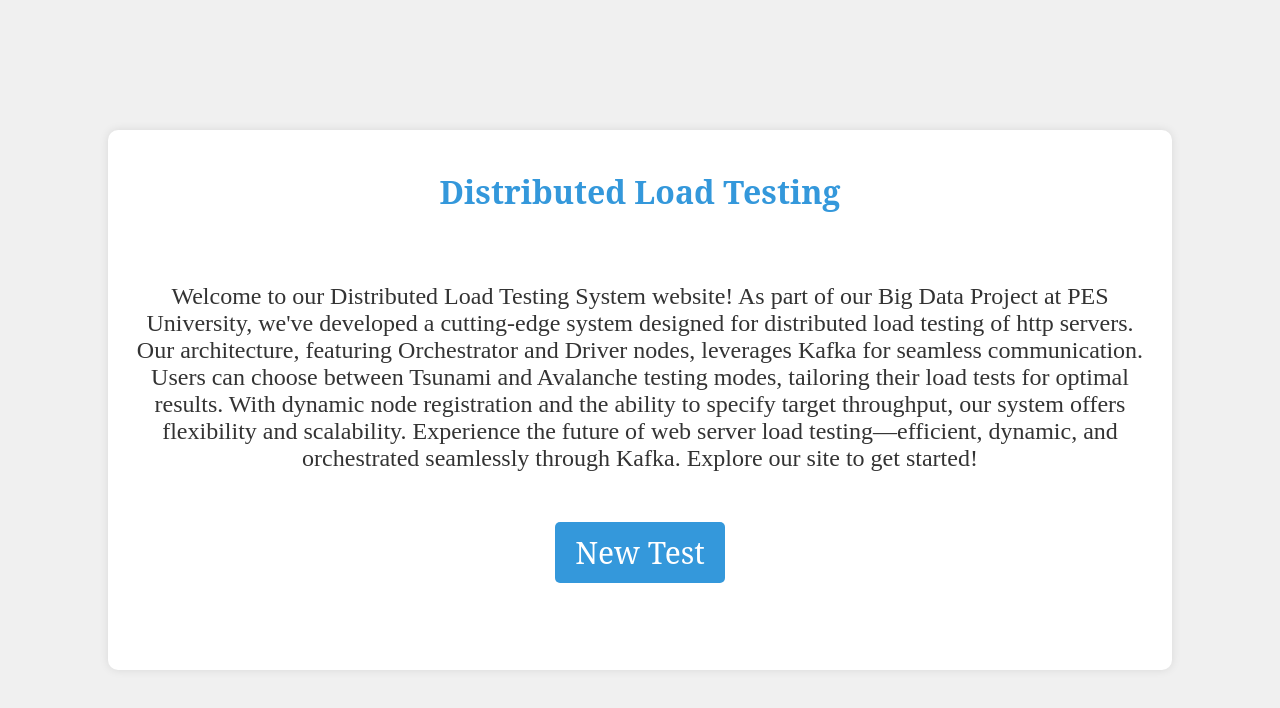
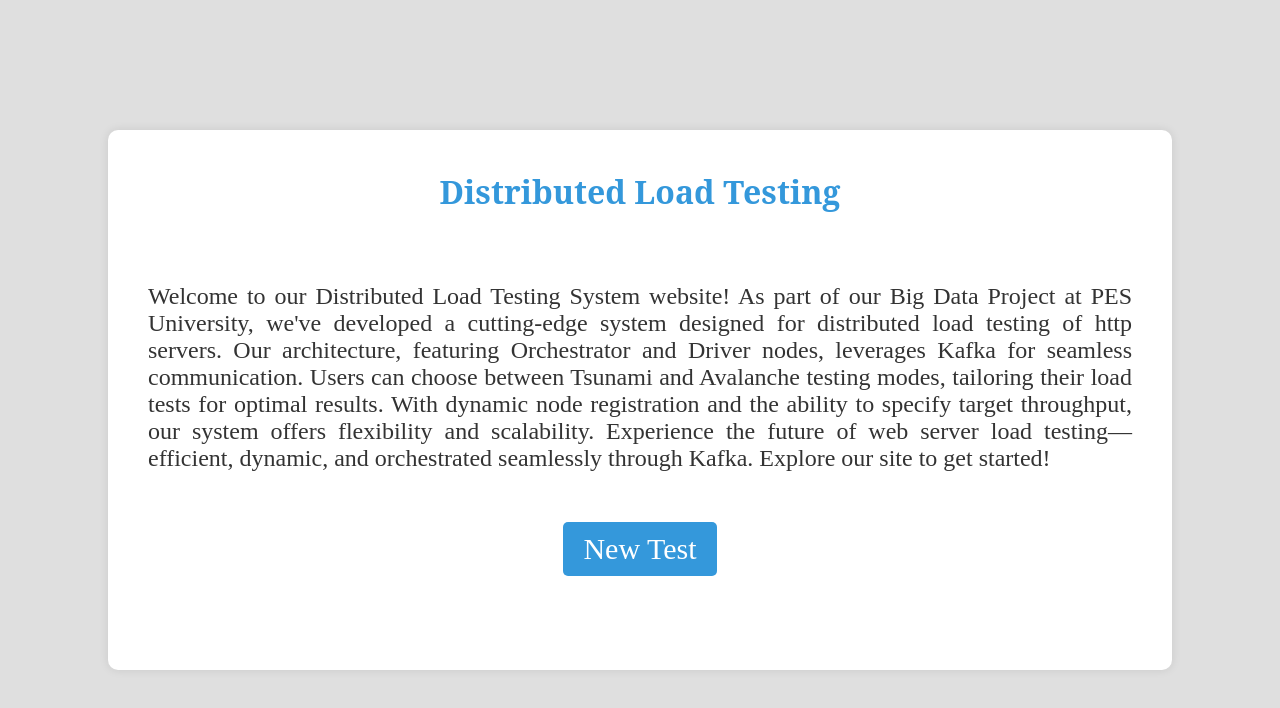
Before and after one commit to GayathriManoj2003/Distributed-Load-Testing-System, a React (Create React App) app in the folder frontend/: page / in a window 1280 px wide. Shown: the top 708 px of the page. Built offline with nearby package versions, Linux system fonts and the light colour scheme.

Commit message:
Update Styles

```diff
--- a/frontend/src/App.css
+++ b/frontend/src/App.css
@@ -5,7 +5,7 @@
   align-items: center;
   justify-content: center;
   height: 100vh;
-  background-color: #f0f0f0;
+  background-color: #dfdfdf;
   font-family: Georgia, 'Times New Roman', Times, serif;
 }
 
--- a/frontend/src/pages/Dashboard.scss
+++ b/frontend/src/pages/Dashboard.scss
@@ -4,9 +4,9 @@
     // margin: auto;
     display: flex;
     flex-direction: column;
-    background-color: rgb(238, 255, 254);
+    background-color: rgb(255, 255, 255);
     box-shadow: 0px 2px 2px rgb(46, 46, 46, 0.9);
-    border-radius: 10px;
+    border-radius: 15px;
     overflow-y: scroll;
     max-height: 800px;
     h2 {
@@ -68,7 +68,7 @@
         align-items: center;
         margin-top: 10px;
         padding: 10px;
-        min-width: 800px;
+        min-width: 1000px;
         border-radius: 10px;
         font-family: Georgia, 'Times New Roman', Times, serif;
         span {
@@ -84,7 +84,7 @@
             align-items: center;
             border-radius: 10px;
             max-height: 100px;
-            min-width: 700px;
+            min-width: 800px;
             p {
                 padding: 5px;
                 font-family: Georgia, 'Times New Roman', Times, serif;
@@ -94,4 +94,17 @@
             }
         }
     }
+    .nav-button{
+        margin: 10px;
+        background-color: rgb(5, 66, 66);
+        padding: 10px;
+        color: white;
+        font-size: large;
+        border: none;
+        border-radius: 20px;
+        cursor: pointer;
+        &:hover{
+            background-color: rgb(0, 110, 110);
+        }
+    }
 }
--- a/frontend/src/pages/Home.css
+++ b/frontend/src/pages/Home.css
@@ -6,6 +6,7 @@
     height: 500px;
     text-align: center;
     padding: 20px;
+    max-width: fit-content;
     background-color: white;
     border-radius: 10px;
     box-shadow: 0 0 10px rgba(0, 0, 0, 0.1);
@@ -16,7 +17,7 @@
   h1 {
     color: #3498db;
     text-shadow: 0cap;
-    font-family: 'serif';
+    font-family: 'Times New Roman';
   }
 
   p {
@@ -24,7 +25,10 @@
     margin-top: 50px;
     margin-bottom: 50px;
     font-size: x-large;
-    font-family: 'Times New Roman';
+    text-align: justify;
+    margin-right: 20px;
+    margin-left: 20px;
+    font-family:  'Times New Roman';
   }
 
   .new-test-button {
@@ -35,7 +39,7 @@
     border: none;
     border-radius: 5px;
     cursor: pointer;
-    font-family: 'serif';
+    font-family:  'Times New Roman';
   }
 
   .new-test-button:hover {
```
